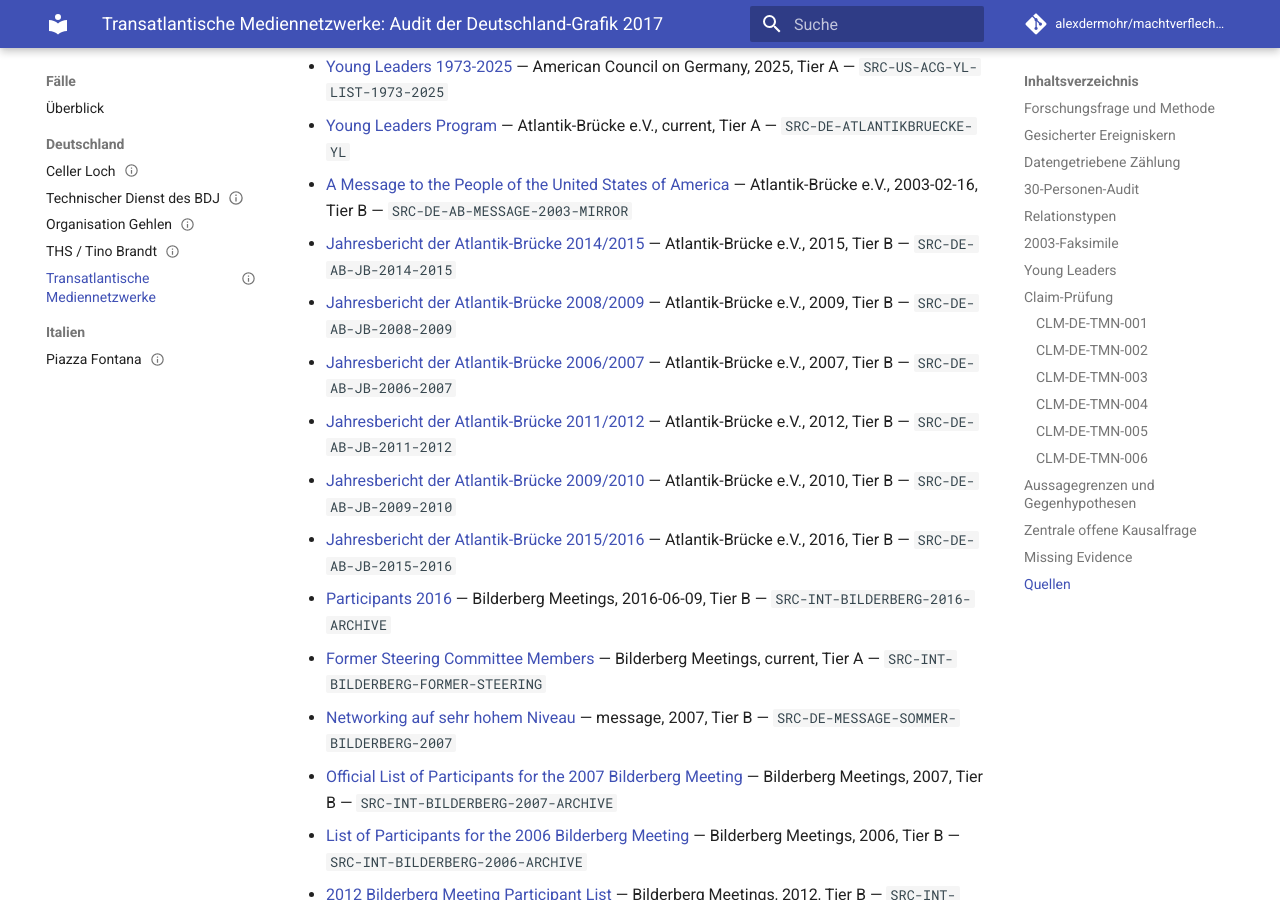
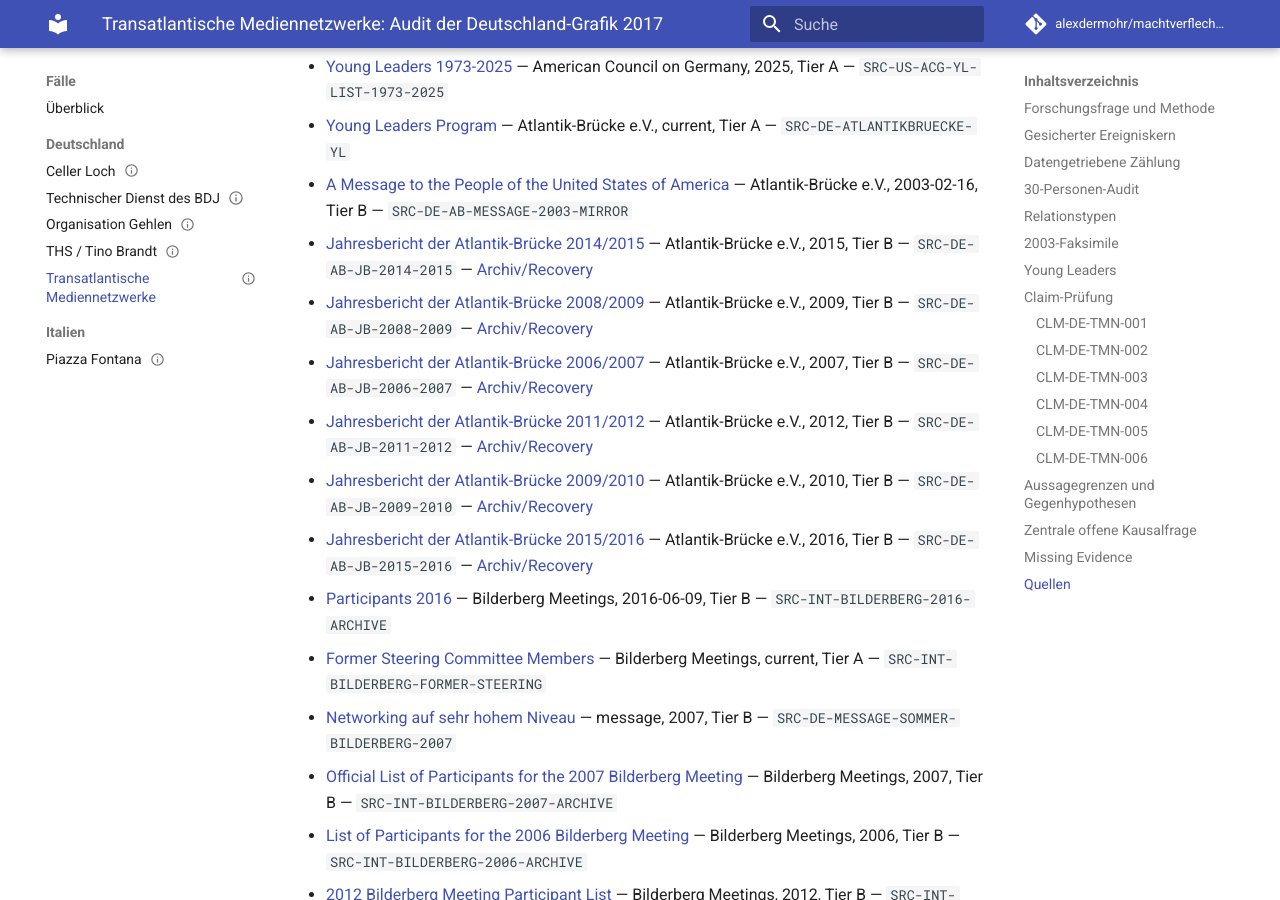
Before and after one commit to alexdermohr/machtverflechtungen, an MkDocs documentation site: the page built from docs/faelle/de/transatlantik-mediennetzwerk-2017-2026.md, in a window 1280 px wide and 900 px high, scrolled down 9685 px. Built offline with MkDocs 1.6.1 and Material for MkDocs 9.7.7, drawn with Linux system fonts in a browser that asks for light colours; comment, search, counter and statistics services are not loaded.

Commit message:
research: expose archival source links

```diff
--- a/docs/faelle/de/transatlantik-mediennetzwerk-2017-2026.md
+++ b/docs/faelle/de/transatlantik-mediennetzwerk-2017-2026.md
@@ -513,12 +513,12 @@
 - [Young Leaders 1973-2025](https://www.acgusa.org/young-leaders/complete-list-of-young-leaders/) — American Council on Germany, 2025, Tier A — `SRC-US-ACG-YL-LIST-1973-2025`
 - [Young Leaders Program](https://www.atlantik-bruecke.org/nachwuchsfoerderung/) — Atlantik-Brücke e.V., current, Tier A — `SRC-DE-ATLANTIKBRUECKE-YL`
 - [A Message to the People of the United States of America](https://swprs.org/wp-content/uploads/2018/02/a-message-to-the-people-of-the-united-states-of-america.pdf) — Atlantik-Brücke e.V., 2003-02-16, Tier B — `SRC-DE-AB-MESSAGE-2003-MIRROR`
-- [Jahresbericht der Atlantik-Brücke 2014/2015](https://www.atlantik-bruecke.org/wp-content/uploads/jahresbericht-webversion_neu.pdf) — Atlantik-Brücke e.V., 2015, Tier B — `SRC-DE-AB-JB-2014-2015`
-- [Jahresbericht der Atlantik-Brücke 2008/2009](https://www.atlantik-bruecke.org/wp-content/uploads/jahresbericht-2008-2009.pdf) — Atlantik-Brücke e.V., 2009, Tier B — `SRC-DE-AB-JB-2008-2009`
-- [Jahresbericht der Atlantik-Brücke 2006/2007](https://www.atlantik-bruecke.org/wp-content/uploads/jahresbericht-der-atlantik-bruecke-2006-2007.pdf) — Atlantik-Brücke e.V., 2007, Tier B — `SRC-DE-AB-JB-2006-2007`
-- [Jahresbericht der Atlantik-Brücke 2011/2012](https://www.atlantik-bruecke.org/wp-content/uploads/120628_jahresbericht_2012.pdf) — Atlantik-Brücke e.V., 2012, Tier B — `SRC-DE-AB-JB-2011-2012`
-- [Jahresbericht der Atlantik-Brücke 2009/2010](https://www.atlantik-bruecke.org/wp-content/uploads/jb-0910-final.pdf) — Atlantik-Brücke e.V., 2010, Tier B — `SRC-DE-AB-JB-2009-2010`
-- [Jahresbericht der Atlantik-Brücke 2015/2016](https://www.atlantik-bruecke.org/wp-content/uploads/jahresbericht_15_16-1.pdf) — Atlantik-Brücke e.V., 2016, Tier B — `SRC-DE-AB-JB-2015-2016`
+- [Jahresbericht der Atlantik-Brücke 2014/2015](https://www.atlantik-bruecke.org/wp-content/uploads/jahresbericht-webversion_neu.pdf) — Atlantik-Brücke e.V., 2015, Tier B — `SRC-DE-AB-JB-2014-2015` — [Archiv/Recovery](https://web.archive.org/web/20160307112223id_/http://www.atlantik-bruecke.org/w/files/dokumente/jahresbericht-webversion_neu.pdf)
+- [Jahresbericht der Atlantik-Brücke 2008/2009](https://www.atlantik-bruecke.org/wp-content/uploads/jahresbericht-2008-2009.pdf) — Atlantik-Brücke e.V., 2009, Tier B — `SRC-DE-AB-JB-2008-2009` — [Archiv/Recovery](https://www.hintergrund.de/wp-content/uploads/2015/09/jahresbericht-2008-2009.pdf)
+- [Jahresbericht der Atlantik-Brücke 2006/2007](https://www.atlantik-bruecke.org/wp-content/uploads/jahresbericht-der-atlantik-bruecke-2006-2007.pdf) — Atlantik-Brücke e.V., 2007, Tier B — `SRC-DE-AB-JB-2006-2007` — [Archiv/Recovery](https://web.archive.org/web/20140521164159id_/http://www.atlantik-bruecke.org/service/dokumente/jahresbericht-der-atlantik-bruecke-2006-2007.pdf)
+- [Jahresbericht der Atlantik-Brücke 2011/2012](https://www.atlantik-bruecke.org/wp-content/uploads/120628_jahresbericht_2012.pdf) — Atlantik-Brücke e.V., 2012, Tier B — `SRC-DE-AB-JB-2011-2012` — [Archiv/Recovery](https://doczz.net/doc/5874386/jahresbericht-2011-2012---atlantik)
+- [Jahresbericht der Atlantik-Brücke 2009/2010](https://www.atlantik-bruecke.org/wp-content/uploads/jb-0910-final.pdf) — Atlantik-Brücke e.V., 2010, Tier B — `SRC-DE-AB-JB-2009-2010` — [Archiv/Recovery](https://doczz.net/doc/6177564/jahresbericht-der-atlantik-br%C3%BCcke-2009-2010----atlantik)
+- [Jahresbericht der Atlantik-Brücke 2015/2016](https://www.atlantik-bruecke.org/wp-content/uploads/jahresbericht_15_16-1.pdf) — Atlantik-Brücke e.V., 2016, Tier B — `SRC-DE-AB-JB-2015-2016` — [Archiv/Recovery](https://web.archive.org/web/20200312215823id_/https://www.atlantik-bruecke.org/wp-content/uploads/jahresbericht_15_16-1.pdf)
 - [Participants 2016](https://web.archive.org/web/20191214010753/https://www.bilderbergmeetings.org/meetings/meeting-2016/participants-2016-1.html) — Bilderberg Meetings, 2016-06-09, Tier B — `SRC-INT-BILDERBERG-2016-ARCHIVE`
 - [Former Steering Committee Members](https://www.bilderbergmeetings.org/background/steering-committee/former-steering-committee-members) — Bilderberg Meetings, current, Tier A — `SRC-INT-BILDERBERG-FORMER-STEERING`
 - [Networking auf sehr hohem Niveau](https://www.lobbycontrol.de/wp-content/uploads/download/Message_Bilderberg.pdf) — message, 2007, Tier B — `SRC-DE-MESSAGE-SOMMER-BILDERBERG-2007`
```
Also changed, not shown: docs/quellen/index.md (+12 -0 lines), 1 other file.
